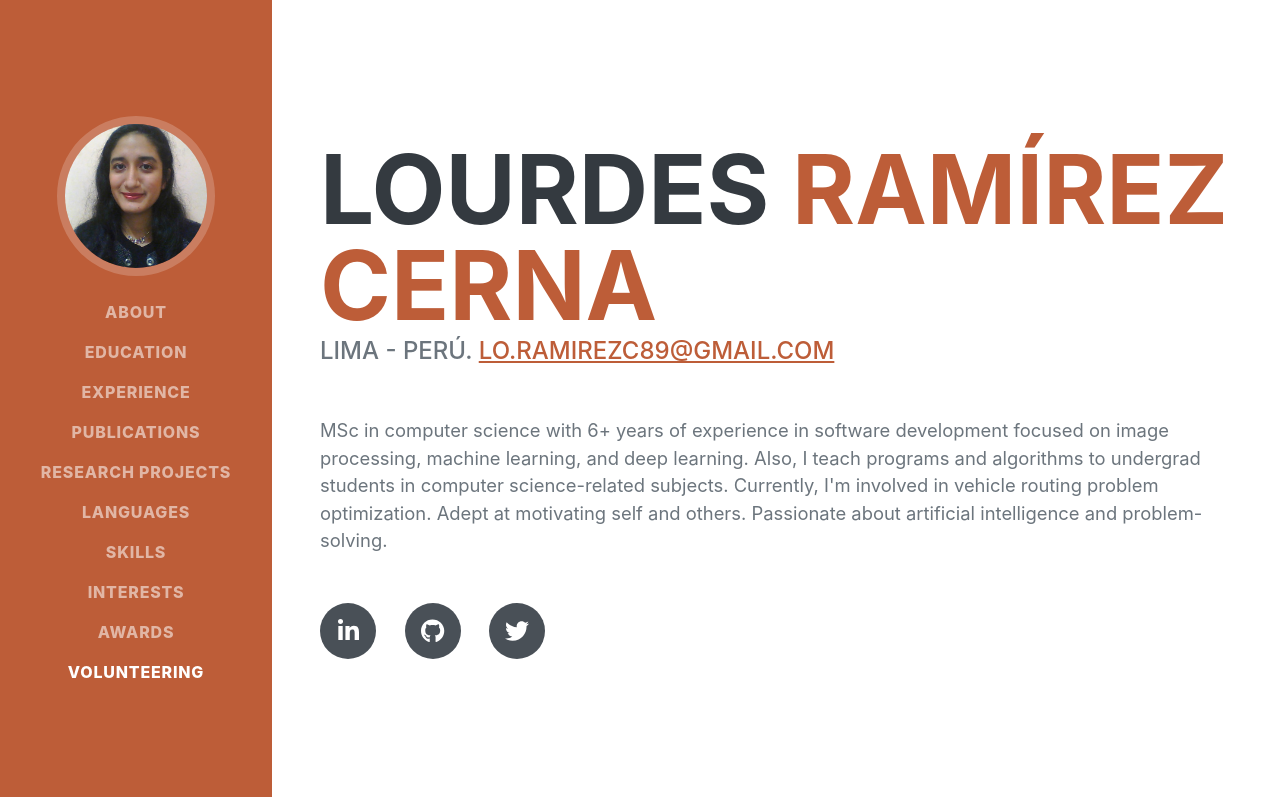
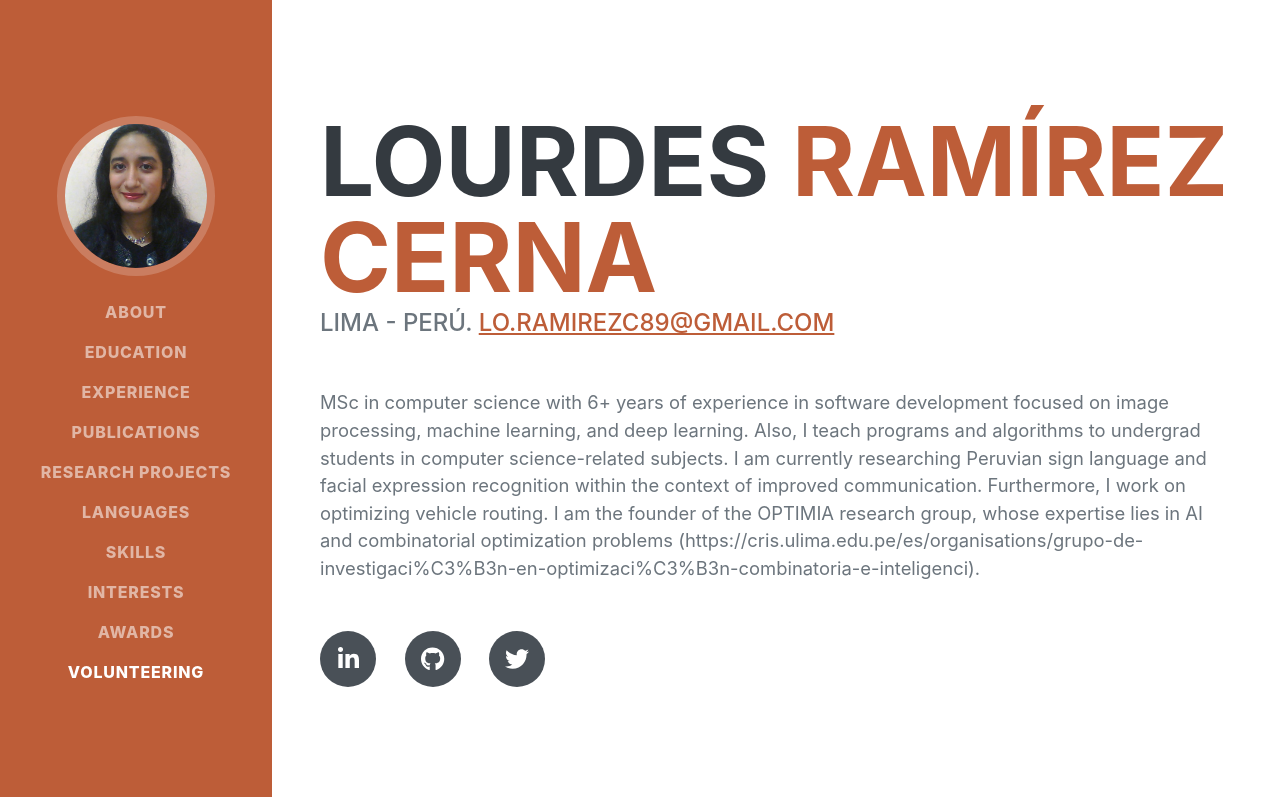
Before and after one commit to LourdesRC/CV, a plain HTML site: page index.html in a window 1280 px wide. Shown: the top 797 px of the page. Drawn offline with nearby package versions, Linux system fonts and the light colour scheme; a web font is replaced by a local one.

Commit message:
Update index.html

```diff
--- a/index.html
+++ b/index.html
@@ -51,7 +51,7 @@
                         Lima - Perú.
                         <a href="mailto:name@email.com">lo.ramirezc89@gmail.com</a>
                     </div>
-                    <p class="lead mb-5">MSc in computer science with 6+ years of experience in software development focused on image processing, machine learning, and deep learning. Also, I teach programs and algorithms to undergrad students in computer science-related subjects. Currently, I'm involved in vehicle routing problem optimization. Adept at motivating self and others. Passionate about artificial intelligence and problem-solving.</p>
+                    <p class="lead mb-5">MSc in computer science with 6+ years of experience in software development focused on image processing, machine learning, and deep learning. Also, I teach programs and algorithms to undergrad students in computer science-related subjects. I am currently researching Peruvian sign language and facial expression recognition within the context of improved communication. Furthermore, I work on optimizing vehicle routing. I am the founder of the OPTIMIA research group, whose expertise lies in AI and combinatorial optimization problems (https://cris.ulima.edu.pe/es/organisations/grupo-de-investigaci%C3%B3n-en-optimizaci%C3%B3n-combinatoria-e-inteligenci).</p>
                     <div class="social-icons">
                         <a class="social-icon" href="https://www.linkedin.com/in/lourdes-r-ab4922134/"><i class="fab fa-linkedin-in"></i></a>
                         <a class="social-icon" href="https://github.com/LourdesRC/"><i class="fab fa-github"></i></a>
```
